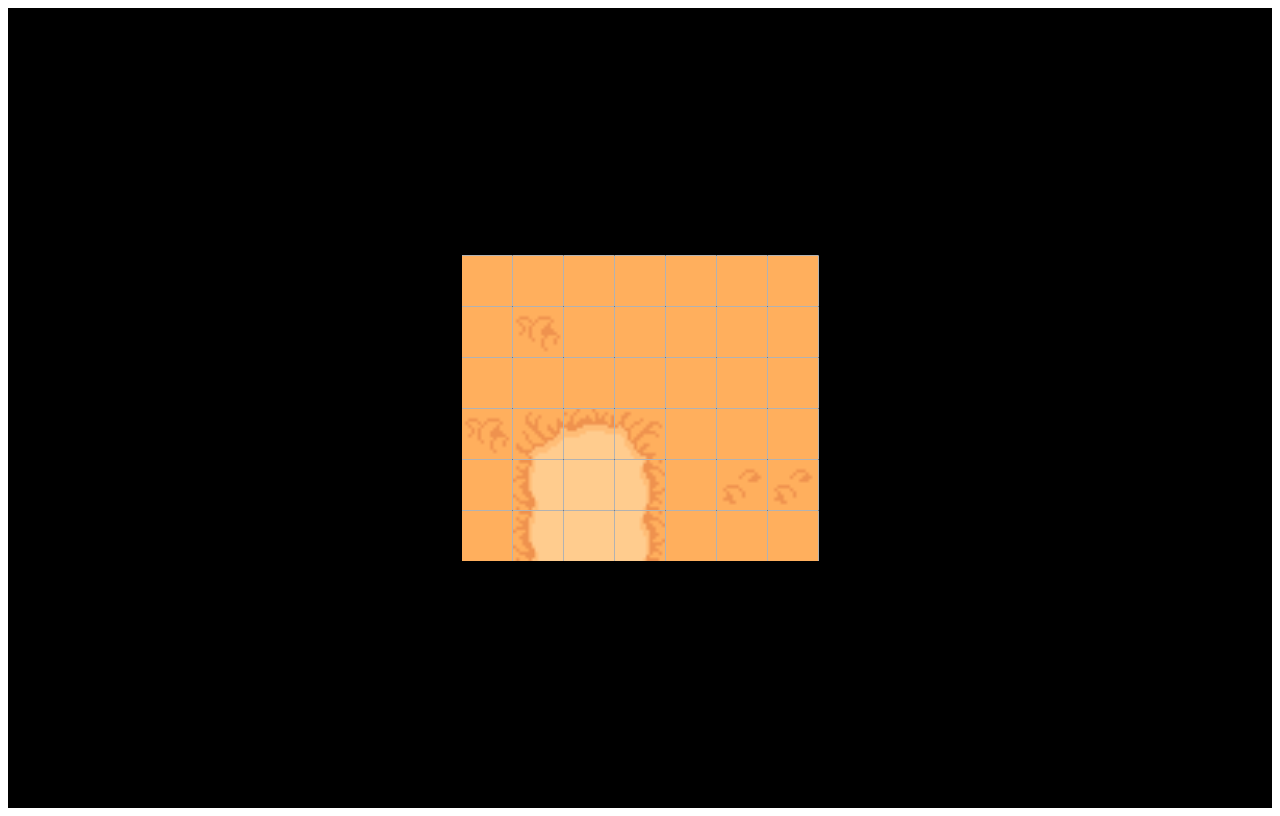
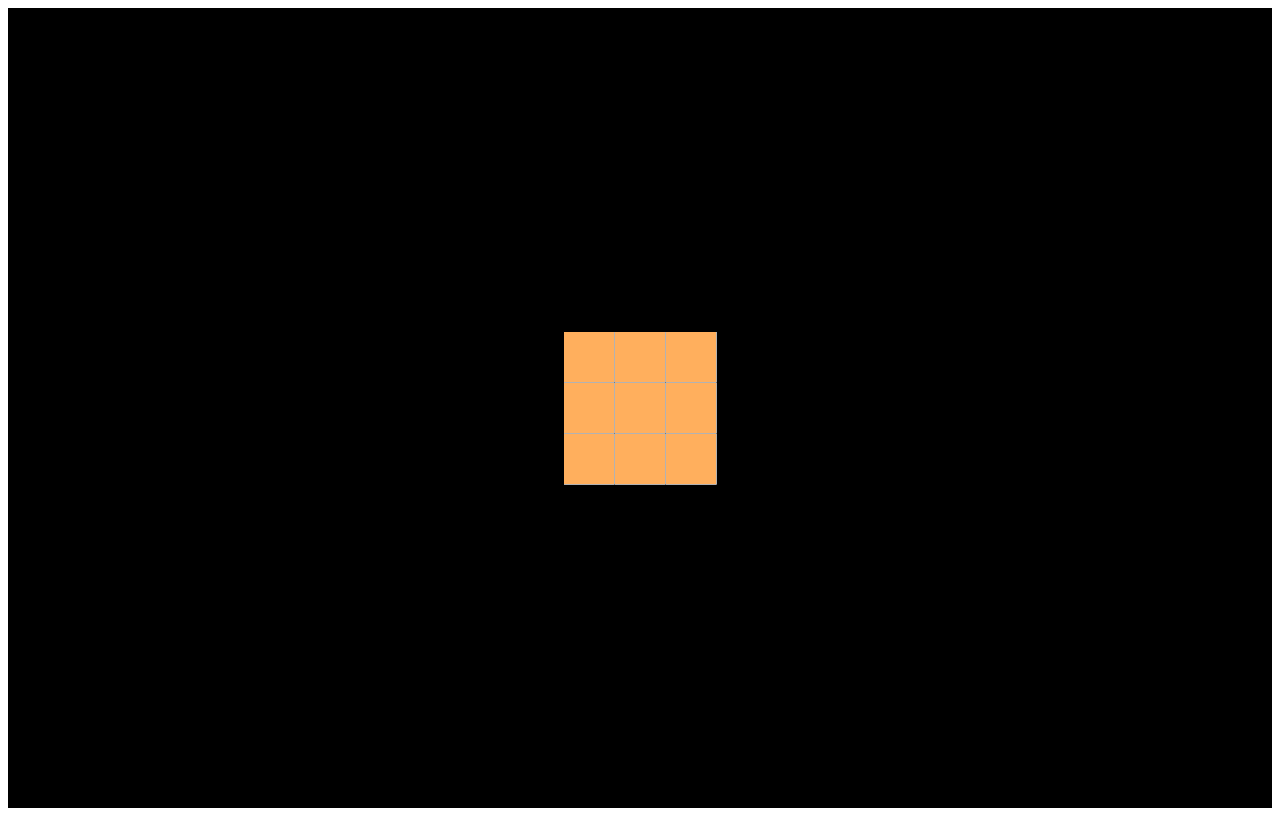
Before and after one commit to JosePaulo95/brasis, a Vue app: page / in a window 1280 px wide. Built offline with nearby package versions, Linux system fonts and the light colour scheme.

Commit message:
refactor board param => bg_board

```diff
--- a/src/App.vue
+++ b/src/App.vue
@@ -1,12 +1,11 @@
 <template>
-  <Board :board="[
-    [55,55,55,55,55,55,55],
-    [55,56,55,55,55,55,55],
-    [55,55,55,55,55,55,55],
-    [56,0,1,2,55,55,55],
-    [55,11,12,13,55,57,57],
-    [55,11,12,13,55,55,55],
-  ]"/>
+  <Board
+    :bg_board="[
+      [55,55,55],
+      [55,55,55],
+      [55,55,55],
+    ]"
+  />
 </template>
 
 <script lang="ts">
--- a/src/components/Board.vue
+++ b/src/components/Board.vue
@@ -2,7 +2,7 @@
     <div class="board-container">
       <table class="board">
         <tbody>
-          <tr v-for="(row, x) in board">
+          <tr v-for="(row, x) in bg_board">
             <td v-for="(cell, y) in row" :id="'cell-'+x+'-'+y">
               <img class="cell-content" v-bind:src="getBackgroundSprite('bg', cell)" alt="">
             </td>
@@ -19,7 +19,7 @@
   export default defineComponent({
     name: 'Board',
     props: {
-      board: Array,
+      bg_board: Array,
     },
     methods: {
       getBackgroundSprite: getBackgroundSprite
```
